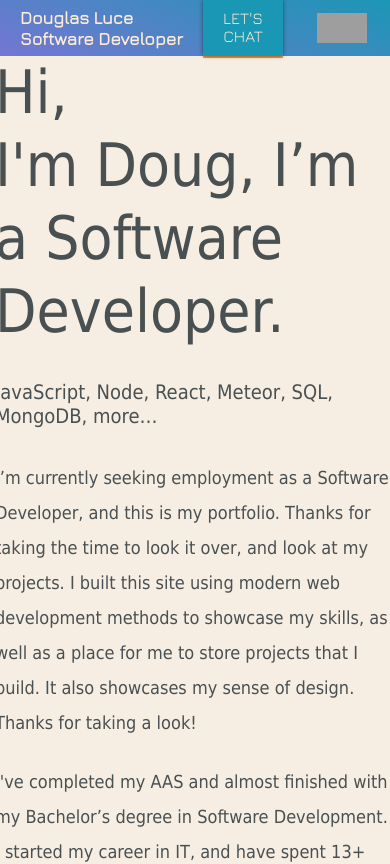
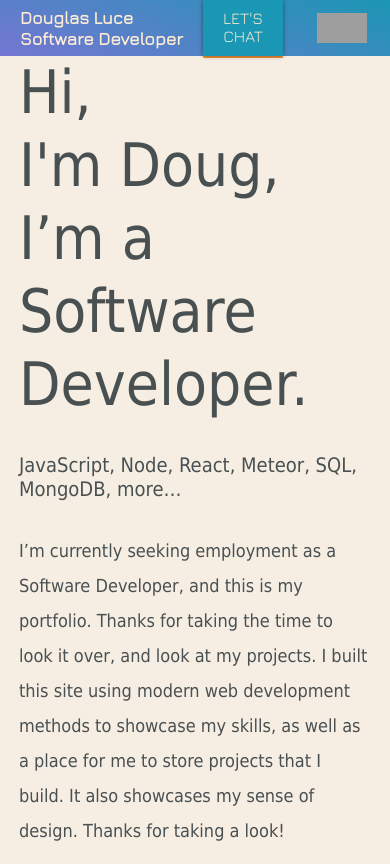
Before and after one commit to Doug-Luce/portfolio-site, a React (Create React App) app: page /#/ in a window 390 px wide. Before the commit this address led to /#/#/contact. Shown: the top 864 px of the page. Built offline with nearby package versions, Linux system fonts and the light colour scheme; grey boxes are pictures that could not be loaded.

Commit message:
Fixed copy issue on mobile.

```diff
--- a/src/pages/styles/HomeStyles.js
+++ b/src/pages/styles/HomeStyles.js
@@ -36,7 +36,7 @@ const HomeStyles = styled.div`
 
   @media (max-width: 1085px) {
     .left, .right {
-      width: 25rem;
+      width: 22rem;
     }
     .right p{
       font-size: 18px;
```
